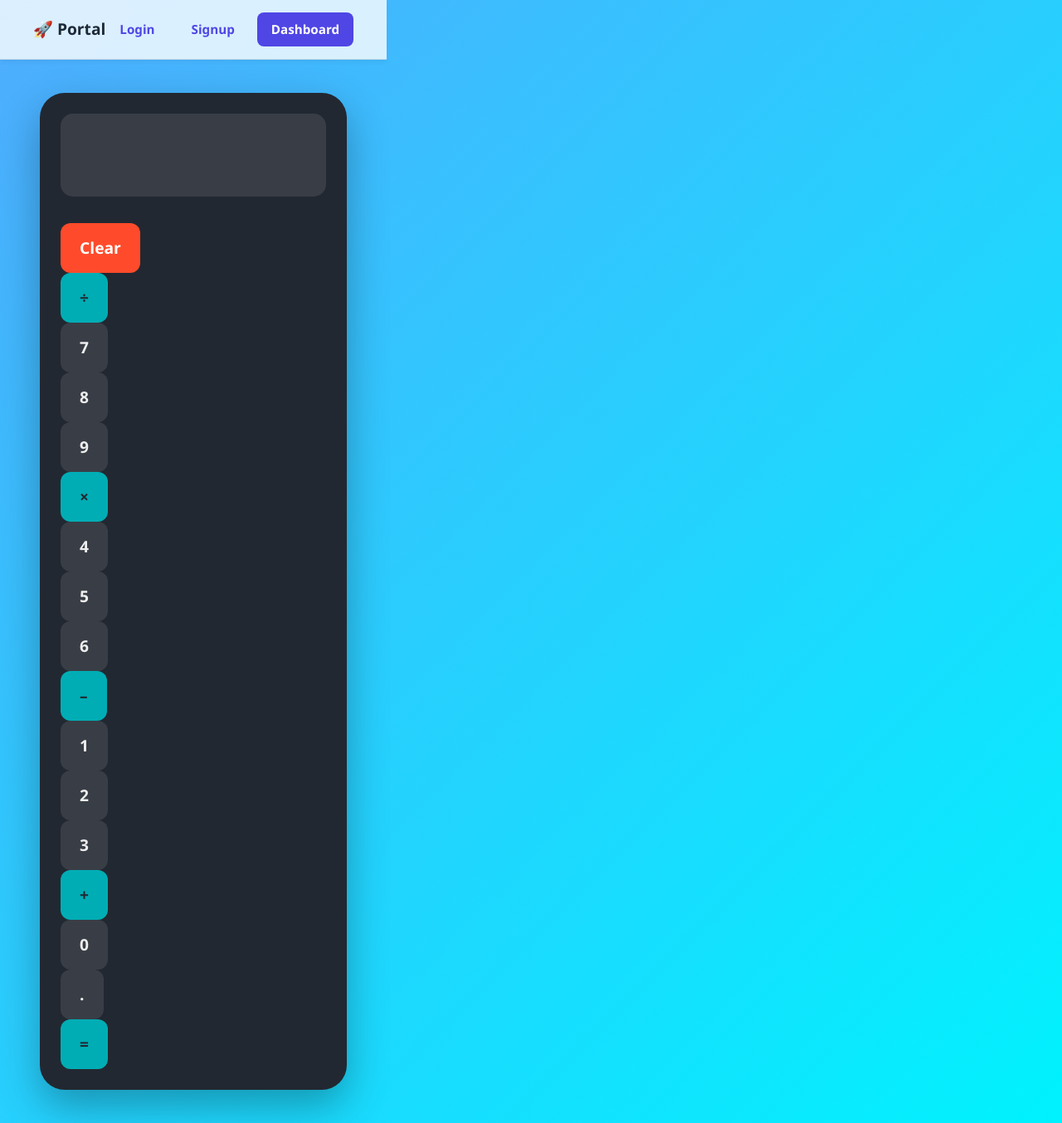
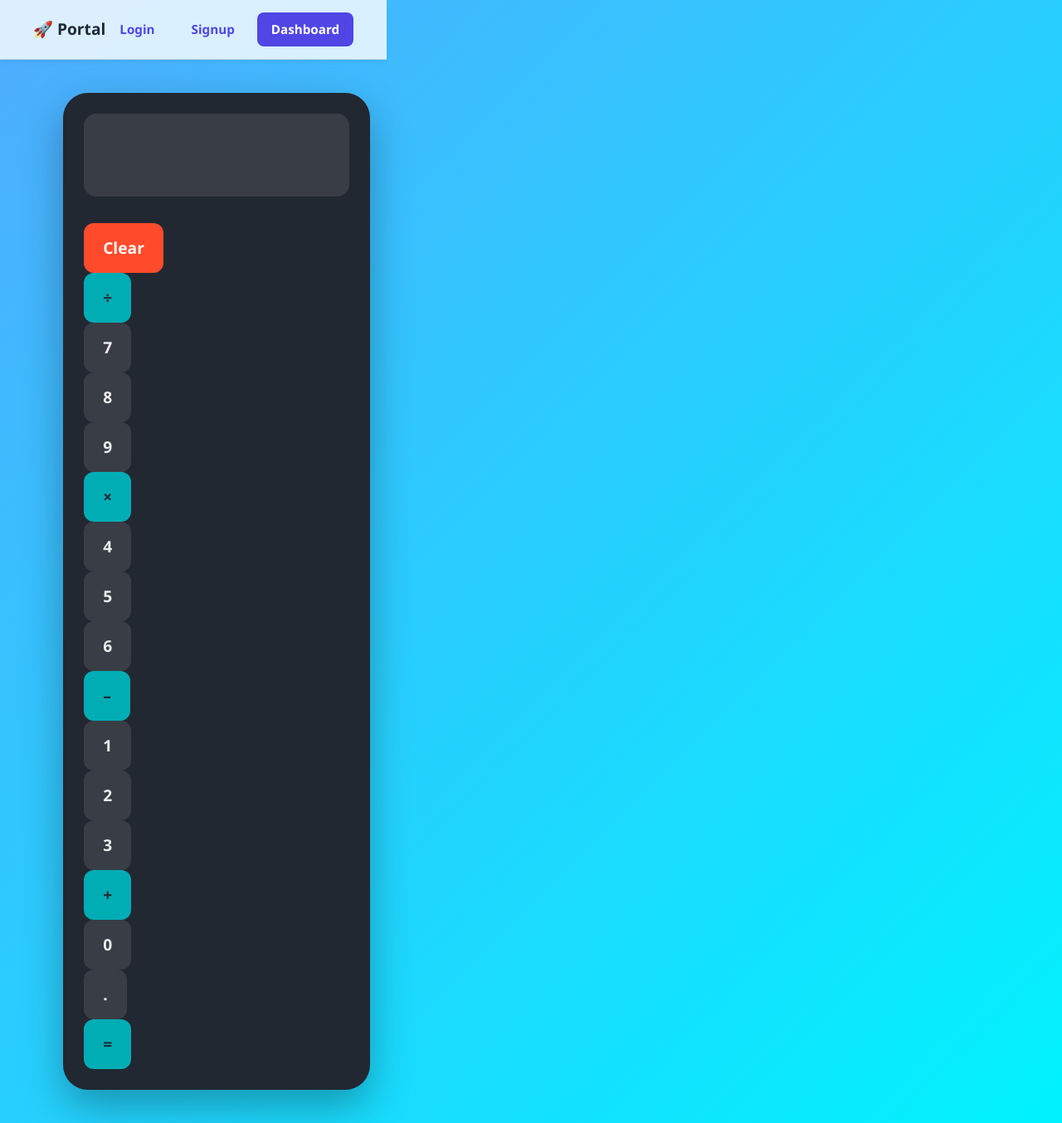
Before and after one commit to vikramNilaji/March2026, a React app in the folder auth-portal/frontend/signup/: page /calculator in a window 1280 px wide. Shown: the whole page at 83% size. Built offline with nearby package versions, Linux system fonts and the light colour scheme; the HTML template or start-up script is replaced by a standard one.

Commit message:
css added in calculator

```diff
--- a/auth-portal/frontend/signup/src/components/Calculator/Calculator.css
+++ b/auth-portal/frontend/signup/src/components/Calculator/Calculator.css
@@ -1,7 +1,7 @@
 /* Container to center everything on the screen */
 .calc-container {
   display: flex;
-  justify-content: center;
+  justify-content: right;
   align-items: center;
   min-height: 80vh;
 }
--- a/auth-portal/frontend/signup/src/components/Calculator/Calculator.jsx
+++ b/auth-portal/frontend/signup/src/components/Calculator/Calculator.jsx
@@ -26,23 +26,31 @@ const Calculator = () => {
       <div className="calculator">
         <input type="text" value={result} readOnly className="display" />
         <div className="keypad">
+        <div>
           <button onClick={clear} id="clear" className="span-two">Clear</button>
           <button name="/" onClick={handleClick}>&divide;</button>
           <button name="7" onClick={handleClick}>7</button>
           <button name="8" onClick={handleClick}>8</button>
           <button name="9" onClick={handleClick}>9</button>
+          </div>
+          <div>
           <button name="*" onClick={handleClick}>&times;</button>
           <button name="4" onClick={handleClick}>4</button>
           <button name="5" onClick={handleClick}>5</button>
           <button name="6" onClick={handleClick}>6</button>
           <button name="-" onClick={handleClick}>&ndash;</button>
+          </div>
+          <div>
           <button name="1" onClick={handleClick}>1</button>
           <button name="2" onClick={handleClick}>2</button>
           <button name="3" onClick={handleClick}>3</button>
           <button name="+" onClick={handleClick}>+</button>
           <button name="0" onClick={handleClick}>0</button>
+          </div>
+            <div>
           <button name="." onClick={handleClick}>.</button>
           <button onClick={calculate} id="result" className="span-two">=</button>
+          </div>
         </div>
       </div>
     </div>
```
Also changed, not shown: 1 other file (tests, documents, lock files or other folders).
